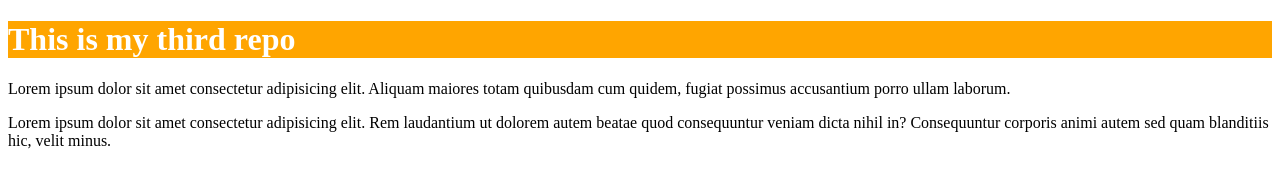
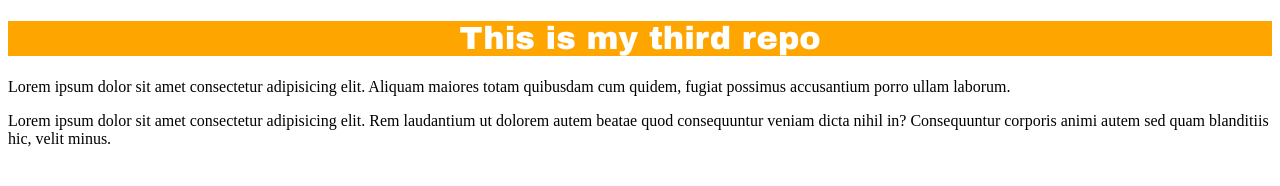
Before and after one commit to dmemon80/my-third-repo, a plain HTML site: page index.html in a window 1280 px wide. Drawn offline with Linux system fonts and the light colour scheme.

Commit message:
font update

```diff
--- a/style.css
+++ b/style.css
@@ -1,4 +1,6 @@
 h1 {
     background-color: orange;
     color: white;
+    text-align: center;
+    font-family: arial black;
 }
```
